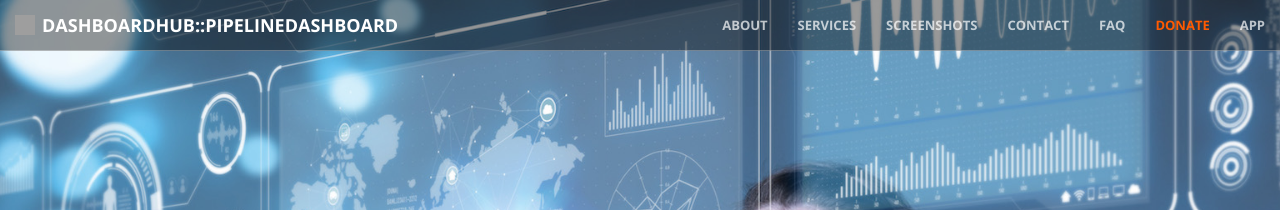
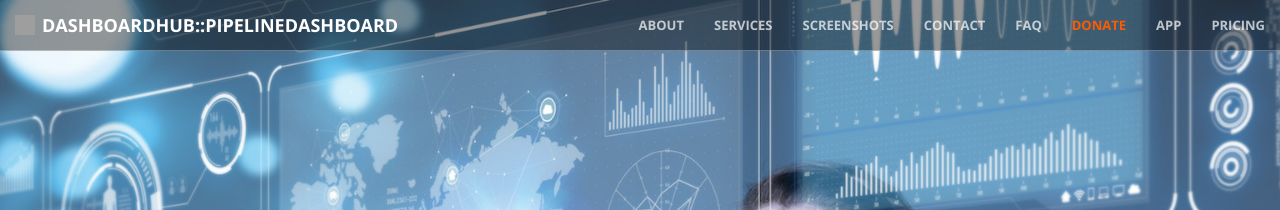
Before and after one commit to DashboardHub/Website, a Jekyll site: the page built from index.html, in a window 1280 px wide. Shown: the top 210 px of the page. Built offline with Jekyll 4.4.1, drawn with Linux system fonts in a browser that asks for light colours; nearby versions of some CDN libraries; a script that is not in the unit is left out; comment, search, counter and statistics services are not loaded; grey boxes are pictures that could not be loaded.

Commit message:
Link to pricing page on app

```diff
--- a/_includes/navigation.html
+++ b/_includes/navigation.html
@@ -38,6 +38,9 @@
                 <li>
                     <a class="page-scroll" href="https://pipeline.dashboardhub.io/">APP</a>
                 </li>
+                <li>
+                    <a class="page-scroll" href="https://pipeline.dashboardhub.io/pricing">Pricing</a>
+                </li>
             </ul>
         </div>
         <!-- /.navbar-collapse -->
```
